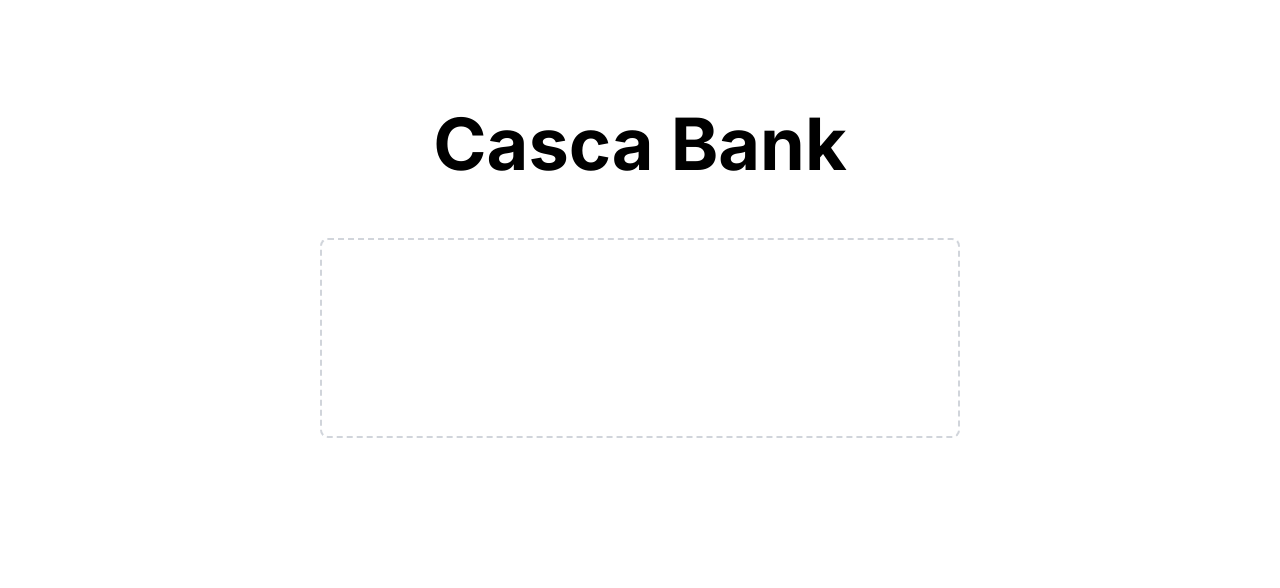
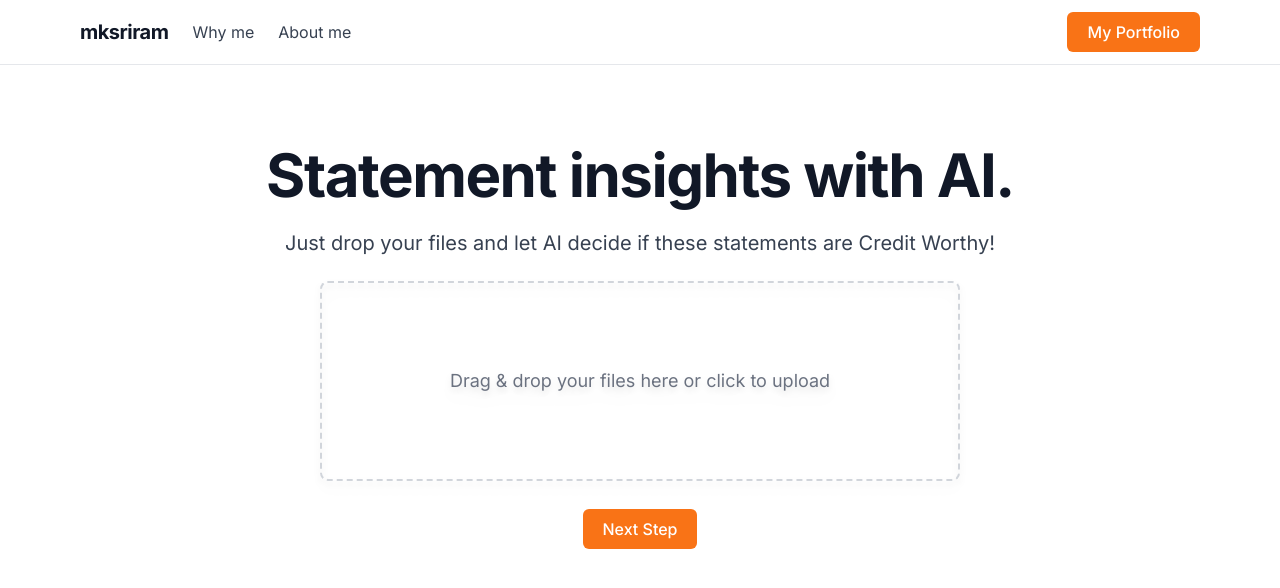
Before and after one commit to mk-sriram/bank-system, a Next.js app: page / in a window 1280 px wide. Shown: the top 588 px of the page. Built offline with nearby package versions, Linux system fonts and the light colour scheme.

Commit message:
fix animations, added new component

```diff
--- /dev/null
+++ b/src/components/ActionArea/ChainOfThoughtProgress.tsx
@@ -0,0 +1,76 @@
+import React from "react";
+
+interface ChainOfThoughtProgressProps {
+  chainOfThought: string[];
+  currentStep: number;
+}
+
+/**
+ * Renders all steps at once.
+ * - If `index < currentStep`, the step is completed (orange + line-through).
+ * - If `index === currentStep`, it's active (gray + pulsing).
+ * - Otherwise, it's a future step in plain gray.
+ */
+const ChainOfThoughtProgress: React.FC<ChainOfThoughtProgressProps> = ({
+  chainOfThought,
+  currentStep,
+}) => {
+  return (
+    <div className="relative flex flex-col space-y-6 p-4 w-full max-w-md pt-10">
+      {/* We won't hide anything; all steps are always visible. */}
+      <div className="relative">
+        {chainOfThought.map((step, index) => {
+          const isCompleted = index < currentStep;
+          const isActive = index === currentStep;
+          const isLastStep = index === chainOfThought.length - 1;
+
+          return (
+            <div
+              key={index}
+              className="relative flex flex-col items-center mb-6 last:mb-0"
+            >
+              {/* Vertical connecting line (through the center) */}
+              {!isLastStep && (
+                <div
+                  className={`
+                    absolute h-full w-0.5
+                    ${isCompleted ? "bg-orange-500" : "bg-gray-300"}
+                  `}
+                  style={{ top: "1.5rem" }}
+                />
+              )}
+
+              <div className="relative z-10 flex flex-col items-center">
+                <p
+                  className={`
+                    font-medium text-center px-2
+                    ${
+                      isCompleted
+                        ? // Completed steps: orange + line-through
+                          "text-orange-500"
+                        : isActive
+                        ? // Active step: gray + pulsing
+                          "text-gray-400 animate-pulse"
+                        : // Future steps: plain gray
+                          "text-gray-400"
+                    }
+                  `}
+                >
+                  {step}
+                  {/* Show a checkmark if the step is completed (and not the active one) */}
+                  {isCompleted && !isActive && (
+                    <span className="ml-2 text-orange-500 font-semibold">
+                      ✓
+                    </span>
+                  )}
+                </p>
+              </div>
+            </div>
+          );
+        })}
+      </div>
+    </div>
+  );
+};
+
+export default ChainOfThoughtProgress;
--- a/src/components/ActionArea/Droparea.tsx
+++ b/src/components/ActionArea/Droparea.tsx
@@ -3,21 +3,24 @@
 import type React from "react";
 import { useState } from "react";
 import Output from "./Output";
+import ChainOfThoughtProgress from "./ChainOfThoughtProgress"; // <-- Our updated progress component
 
 const Droparea = () => {
   const [files, setFiles] = useState<File[]>([]);
   const [previews, setPreviews] = useState<string[]>([]);
   const [isLoading, setIsLoading] = useState<boolean>(false);
   const [jsonData, setJsonData] = useState<any>(null);
+
+  // The entire chain of steps, shown at once
   const [chainOfThought, setChainOfThought] = useState<string[]>([]);
+  // currentStep indicates which step is "active" (the rest that are < currentStep are completed)
+  const [currentStep, setCurrentStep] = useState<number>(0);
 
   const handleFileChange = (e: React.ChangeEvent<HTMLInputElement>) => {
     const selectedFiles = Array.from(e.target.files || []);
-    setFiles(selectedFiles);
-    const newPreviews = selectedFiles.map((file) => {
-      return URL.createObjectURL(file);
-    });
-    setPreviews(newPreviews);
+    setFiles((prevFiles) => [...prevFiles, ...selectedFiles]);
+    const newPreviews = selectedFiles.map((file) => URL.createObjectURL(file));
+    setPreviews((prevPreviews) => [...prevPreviews, ...newPreviews]);
   };
 
   const handleRemoveFile = (index: number) => {
@@ -34,11 +37,9 @@
   const handleDrop = (e: React.DragEvent<HTMLDivElement>) => {
     e.preventDefault();
     const droppedFiles = Array.from(e.dataTransfer.files);
-    setFiles(droppedFiles);
-    const newPreviews = droppedFiles.map((file) => {
-      return URL.createObjectURL(file);
-    });
-    setPreviews(newPreviews);
+    setFiles((prevFiles) => [...prevFiles, ...droppedFiles]);
+    const newPreviews = droppedFiles.map((file) => URL.createObjectURL(file));
+    setPreviews((prevPreviews) => [...prevPreviews, ...newPreviews]);
   };
 
   const triggerFileInput = () => {
@@ -47,26 +48,29 @@
 
   const handlePaste = (e: React.ClipboardEvent<HTMLDivElement>) => {
     const items = e.clipboardData.items;
-    const files: File[] = [];
+    const pastedFiles: File[] = [];
     for (let i = 0; i < items.length; i++) {
       if (items[i].kind === "file") {
         const file = items[i].getAsFile();
         if (file) {
-          files.push(file);
+          pastedFiles.push(file);
         }
       }
     }
-    setFiles(files);
-    const newPreviews = files.map((file) => {
-      return URL.createObjectURL(file);
-    });
-    setPreviews(newPreviews);
+    setFiles((prevFiles) => [...prevFiles, ...pastedFiles]);
+    const newPreviews = pastedFiles.map((file) => URL.createObjectURL(file));
+    setPreviews((prevPreviews) => [...prevPreviews, ...newPreviews]);
   };
 
-  const simulateChainOfThought = async () => {
+  /**
+   * Displays all steps at once in gray,
+   * then progressively colors each step orange as it completes.
+   */
+  const simulateChainOfThought = () => {
     setIsLoading(true);
-    setChainOfThought([]);
     setJsonData(null);
+    setChainOfThought([]); // clear old steps
+    setCurrentStep(0); // reset to the beginning
 
     const steps = [
       "Analyzing file contents...",
@@ -77,25 +81,40 @@
       "Summarizing findings...",
     ];
 
-    for (const step of steps) {
-      await new Promise((resolve) => setTimeout(resolve, 1000));
-      setChainOfThought((prev) => [...prev, step]);
-    }
+    // 1) Show all steps immediately in gray
+    setChainOfThought(steps);
 
-    // Simulate final output
+    // 2) Animate through them using setTimeout recursively (no promises)
+    let stepIndex = 0;
+    const delay = 2000; // 2 seconds between each step; adjust as needed
+
+    const processStep = () => {
+      // Make the step at 'stepIndex' the "active" one
+      setCurrentStep(stepIndex);
+
+      stepIndex++;
+      if (stepIndex <= steps.length) {
+        // Schedule next step
+        setTimeout(processStep, delay);
+      } else {
+        // All steps are completed
+        // currentStep = steps.length means the last step is also marked completed
+        setCurrentStep(steps.length);
+
+        // Simulated final output
         const simulatedOutput = {
           summary: "Analysis complete",
           entities: ["Entity A", "Entity B", "Entity C"],
           relationships: ["A is related to B", "B influences C"],
           insights: ["Insight 1", "Insight 2", "Insight 3"],
         };
-
         setJsonData(simulatedOutput);
         setIsLoading(false);
+      }
     };
 
-  const handleNextStep = () => {
-    simulateChainOfThought();
+    // Start the chain-of-thought progression
+    setTimeout(processStep, delay);
   };
 
   return (
@@ -109,7 +128,7 @@
         className="flex flex-col items-center justify-center w-[80%] md:w-[50%]
                    border-2 border-gray-300 border-dashed rounded-lg cursor-pointer
                    bg-transparent hover:shadow-[inset_0px_0px_20px_4px_#f3f3f3]
-                   p-4 h-auto max-h-[50vh] min-h-[200px] overflow-y-auto relative"
+                   p-4 h-auto max-h-[50vh] min-h-[200px] overflow-y-auto relative drop-shadow-lg"
       >
         {/* Hidden input for file selection */}
         <input
@@ -119,6 +138,12 @@
           multiple
           onChange={handleFileChange}
         />
+        {/* Conditional placeholder text */}
+        {files.length === 0 && (
+          <span className="text-gray-500 text-lg">
+            Drag &amp; drop your files here or click to upload
+          </span>
+        )}
 
         {/* File Previews inside the drop area */}
         {files.length > 0 && (
@@ -126,10 +151,10 @@
             {files.map((file, index) => (
               <div
                 key={index}
-                className="border p-3 rounded-md shadow-md bg-white flex flex-col items-start w-full"
+                className="border p-3 px-5 rounded-md shadow-md bg-white flex flex-col items-start w-fit"
               >
                 <div className="flex w-full justify-between items-center">
-                  <p className="font-bold text-sm">{file.name}</p>
+                  <p className="font-bold text-sm px-4">{file.name}</p>
                   <button
                     onClick={(e) => {
                       e.stopPropagation();
@@ -155,7 +180,7 @@
                         className="pdf-preview w-full border rounded-md
                                    [&::-webkit-scrollbar]:hidden scrollbar-none"
                         style={{
-                          height: "200px",
+                          height: "100px",
                           overflow: "hidden",
                         }}
                       />
@@ -172,32 +197,34 @@
         )}
       </div>
 
-      {files.length > 0 && (
+      <div>
         <button
-          onClick={handleNextStep}
-          className="mt-4 bg-blue-500 hover:bg-blue-600 text-white font-semibold py-2 px-4 rounded"
+          onClick={simulateChainOfThought}
+          className="
+            px-5
+            py-2
+            bg-orange-500
+            hover:bg-orange-600
+            text-white
+            font-medium
+            rounded-md
+            transition-colors
+            duration-200
+            flex items-center justify-center
+            mt-7
+            "
           disabled={isLoading}
         >
           {isLoading ? "Processing..." : "Next Step"}
         </button>
-      )}
+      </div>
 
-      {/* Chain of Thought */}
+      {/* Chain of Thought Analysis Progress */}
       {chainOfThought.length > 0 && (
-        <div className="mt-6 w-full max-w-md">
-          <h3 className="text-lg font-semibold mb-2">Analysis Progress:</h3>
-          <ul className="space-y-2">
-            {chainOfThought.map((step, index) => (
-              <li
-                key={index}
-                className="flex items-center space-x-2 bg-gray-100 p-2 rounded"
-              >
-                <span className="text-green-500">✓</span>
-                <span>{step}</span>
-              </li>
-            ))}
-          </ul>
-        </div>
+        <ChainOfThoughtProgress
+          chainOfThought={chainOfThought}
+          currentStep={currentStep}
+        />
       )}
 
       {/* Output */}
--- a/src/components/HomeSection/HomeSection.tsx
+++ b/src/components/HomeSection/HomeSection.tsx
@@ -1,12 +1,36 @@
 "use client";
+import React from "react";
 
 const HomeSection = () => {
   return (
-    <section className="flex flex-col items-center  py-[50px] ">
-      <div className="max-w-3xl">
-        <div className="text-4xl md:text-7xl font-bold  h-[50px] md:h-[80px] ">
-          Casca Bank
-        </div>
+    <section className="flex flex-col items-center pt-20 pb-6 bg-white">
+      <div className="max-w-4xl px-4 text-center">
+        {/* Main Heading */}
+        <h1
+          className="
+            text-4xl
+            md:text-6xl
+            font-bold
+            tracking-tight
+            text-gray-900
+            mb-6
+          "
+        >
+          Statement insights with AI.
+        </h1>
+        {/* Subtext */}
+        <p
+          className="
+            text-lg
+            md:text-xl
+            text-gray-700
+            max-w-3xl
+            mx-auto
+          "
+        >
+          Just drop your files and let AI decide if these statements are Credit
+          Worthy!
+        </p>
       </div>
     </section>
   );
--- a/src/components/Navbar.tsx
+++ b/src/components/Navbar.tsx
@@ -1,8 +1,61 @@
 "use client";
 import React from "react";
+import Link from "next/link";
+
 const Navbar = () => {
   return (
-    <div className="container mx-auto flex justify-center navbar bg-inherit py-[29px] w-[70%]"></div>
+    <header className="w-full border-b border-gray-200 bg-white">
+      <div className="max-w-6xl mx-auto px-4 py-3 flex items-center justify-between">
+        <div className="flex items-center space-x-6">
+          {/* Logo */}
+          <Link
+            href="/"
+            className="text-xl font-bold text-gray-900 tracking-tight"
+            target="_blank"
+          >
+            mksriram
+          </Link>
+
+          {/* Primary nav links */}
+          <nav className="flex space-x-6">
+            <Link
+              href="https://www.mksriram.com/#experience"
+              className="text-gray-700 hover:text-gray-900 transition"
+              target="_blank"
+            >
+              Why me
+            </Link>
+            <Link
+              href="/about-me"
+              className="text-gray-700 hover:text-gray-900 transition"
+              target="_blank"
+            >
+              About me
+            </Link>
+          </nav>
+        </div>
+
+        {/* Right side: My Portfolio Button */}
+        <Link
+          href="https://www.mksriram.com/"
+          target="_blank"
+          className="
+            px-5
+            py-2
+            bg-orange-500
+            hover:bg-orange-600
+            text-white
+            font-medium
+            rounded-md
+            transition-colors
+            duration-200
+            flex items-center justify-center
+          "
+        >
+          My Portfolio
+        </Link>
+      </div>
+    </header>
   );
 };
 
```
Lines whose indentation alone changed are shown as unchanged.
